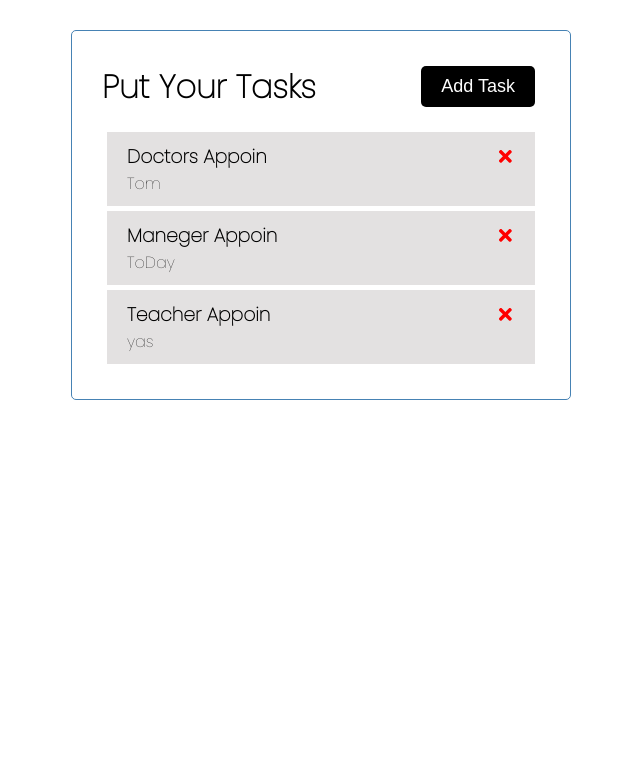
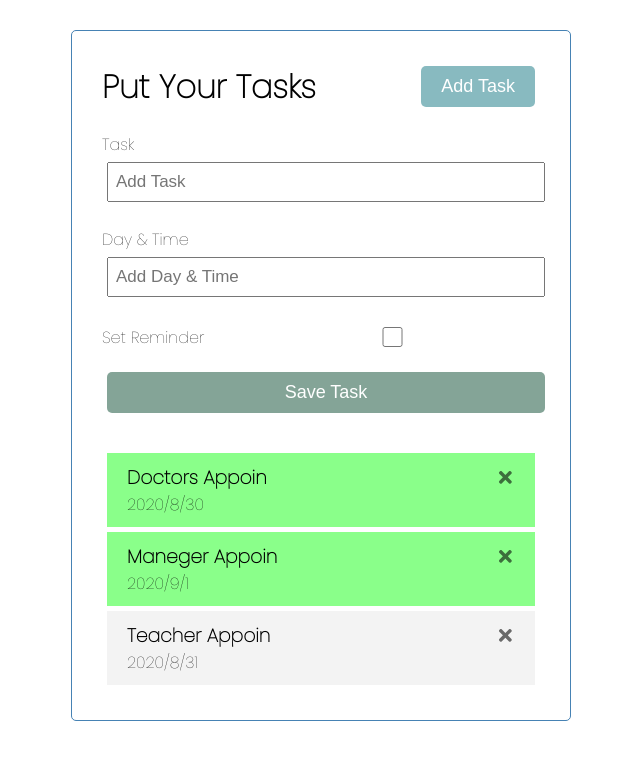
Before and after one commit to AbdullahMAK/react-first, a React (Create React App) app: page / in a window 1280 px wide. Shown: the top 760 px of the page, without its empty margins (319-959 px from the left). Built offline with nearby package versions, Linux system fonts and the light colour scheme.

Commit message:
1:15 The Third Part of Prac

```diff
--- a/src/App.js
+++ b/src/App.js
@@ -3,37 +3,50 @@ import { useState } from "react"
 
 import Header from "./components/Header";
 import Tasks from "./components/Tasks";
+import AddTask from "./components/AddTask";
 
 function App() {
       const [tasks, setTasks] = useState([
         {
             id : 1,
             text : 'Doctors Appoin',
-            day : 'Tom',
+            day : '2020/8/30',
             reminder : true,
         },
         {
             id : 2,
             text : 'Maneger Appoin',
-            day : 'ToDay',
+            day : '2020/9/1',
             reminder : true,
         },
         {
             id : 3,
             text : 'Teacher Appoin',
-            day : 'yas',
+            day : '2020/8/31',
             reminder : false,
         },
     ])
-
+    //Add Tasks
+    const addTask = (task) => {
+      const id = Math.floor(Math.random() * 10000) + 1
+      const newTask = {id, ...task}
+      setTasks( [...tasks, newTask] )
+    }
     //delet task
     const deltask = (id) => {
       setTasks(tasks.filter((task) => task.id !== id))
     }
+    // Toggle Remainder
+    const toggleReminder = (id) => {
+      setTasks(tasks.map((task) => task.id === id ? {...task, reminder: !task.reminder} : task))
+    }
+
+
   return (
     <div className="container">
       <Header />
-      {tasks.length > 0 ? <Tasks tasks={tasks} onDelete={deltask} /> :'No Tasks To Show'}
+      <AddTask onAdd={addTask} />
+      {tasks.length > 0 ? <Tasks tasks={tasks} onDelete={deltask} onToggle={toggleReminder} /> :'No Tasks To Show'}
     </div>
   );
 }
--- /dev/null
+++ b/src/components/AddTask.js
@@ -0,0 +1,61 @@
+import { useState } from 'react'
+
+const AddTask = ( {onAdd} ) => {
+    const [text, setText] = useState('')
+    const [day, setDay] = useState('')
+    const [reminder, setReminder] = useState(false)
+
+    const onSubmit = (e) => {
+        e.preventDefault()
+
+        if (!text) {
+            alert('Plase Add Text')
+            return
+        } else if(!day){
+            alert('Plase Add Day')
+            return
+        }
+
+        onAdd({text, day, reminder})
+
+        setText('')
+        setDay('')
+        setReminder(false)
+    }
+
+    return (
+        <form className='add-form' onSubmit={onSubmit}>
+            <div className='form-control'>
+                <label>Task</label>
+                <input
+                type='text'
+                placeholder='Add Task'
+                value={text}
+                onChange={(e) => setText(e.target.value)} />
+            </div>
+
+            <div className='form-control'>
+                <label>Day & Time</label>
+                <input
+                type='text'
+                placeholder='Add Day & Time'
+                value={day}
+                onChange={(e) => setDay(e.target.value)} />
+            </div>
+
+            <div className='form-control form-control-check'>
+                <label>Set Reminder</label>
+                <input
+                type='checkbox'
+                checked={reminder}
+                value={reminder}
+                onChange={(e) => setReminder(e.currentTarget.checked)} />
+            </div>
+
+            <input type='submit' value='Save Task' className='btn btn-block'/>
+
+        </form>
+    )
+}
+
+export default AddTask
--- a/src/components/Header.js
+++ b/src/components/Header.js
@@ -9,7 +9,7 @@ const Header = () => {
     return (
         <header className='header'>
             <h1>Put Your Tasks</h1>
-            <Button color='Black' text='Add Task' onClick={onClick}/>
+            <Button color='#12778280' text='Add Task' onClick={onClick}/>
 
         </header>
     )
--- a/src/components/Task.js
+++ b/src/components/Task.js
@@ -1,9 +1,9 @@
 import { FaTimes } from 'react-icons/fa'
 
-const Task = ({ task, onDelete }) => {
+const Task = ({ task, onDelete, onToggle }) => {
     return (
-        <div className='task'>
-            <h3>{task.text} <FaTimes style={{color : 'red', cursor:'pointer'}} onClick={() => onDelete(task.id)} /></h3>
+        <div className={`task ${task.reminder ? 'reminder' : "reminderfalse"}`} onDoubleClick={() => onToggle(task.id)}>
+            <h3>{task.text} <FaTimes style={{color : '#00000090', cursor:'pointer'}} onClick={() => onDelete(task.id)}/></h3>
             <p>{task.day}</p>
 
         </div>
--- a/src/components/Tasks.js
+++ b/src/components/Tasks.js
@@ -1,10 +1,10 @@
 import Task from "./Task"
-const Tasks = ({ tasks, onDelete}) => {
+const Tasks = ({ tasks, onDelete, onToggle}) => {
 
     return (
         <>
           {tasks.map((task) => (
-           <Task key={task.id} task={task} onDelete={onDelete}/>
+           <Task key={task.id} task={task} onDelete={onDelete} onToggle={onToggle}/>
           ))}
         </>
     )
--- a/src/index.css
+++ b/src/index.css
@@ -29,7 +29,7 @@ body {
 
 .btn {
   display: inline-block;
-  background: #000000;
+  background: #0b4b3080;
   color: rgb(255, 255, 255);
   border: none;
   padding: 10px 20px;
@@ -46,9 +46,7 @@ body {
 }
 
 .btn:hover{
-  padding: 12px 22px;
-  margin: 2px;
-  font-size: 20px;
+  box-shadow: rgba(50, 50, 93, 0.25) 0px 30px 60px -12px inset, rgba(0, 0, 0, 0.3) 0px 18px 36px -18px inset;
   transition: 0.4s;
 }
 
@@ -69,8 +67,18 @@ body {
   cursor: pointer;
 }
 
+.task:hover {
+  padding: 20px 30px;
+}
+
 .task.reminder {
-  border-left: 5px solid green;
+  background: #00ff0075;
+  transition: 0.8s;
+}
+
+.task.reminderfalse {
+  background: #463f3f10;
+  transition: 0.8s;
 }
 
 .task h3 {
```
